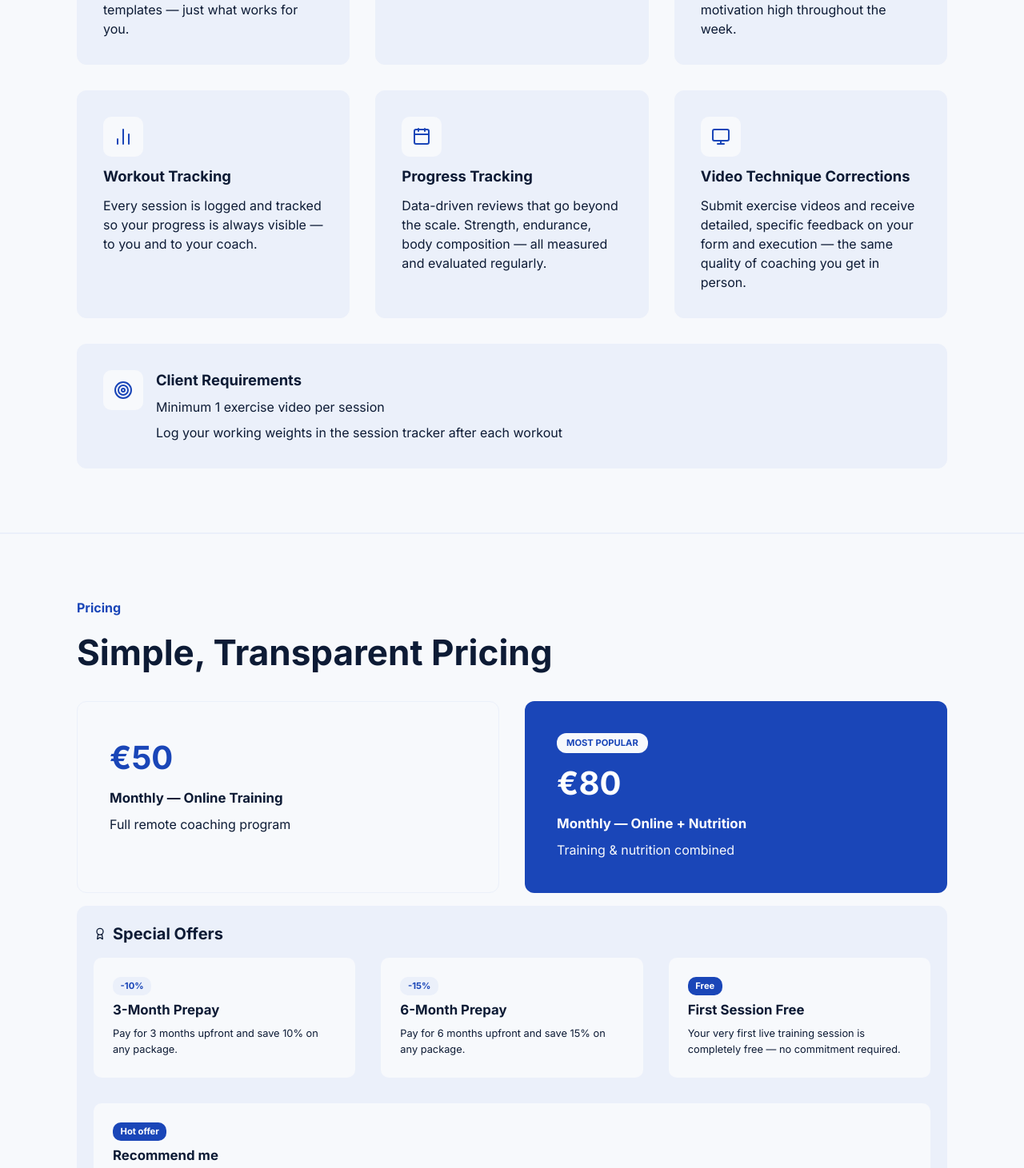
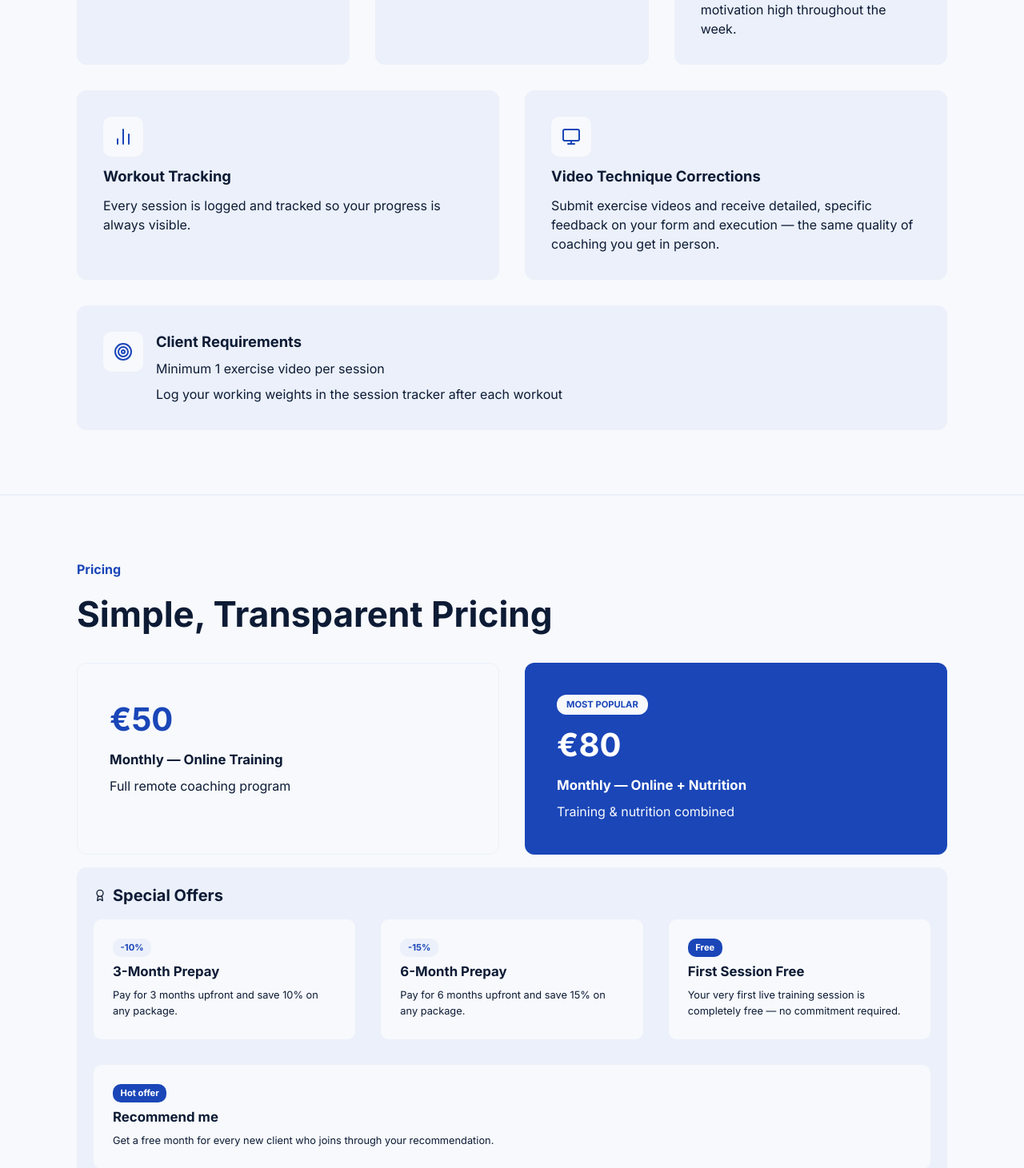
Before and after one commit to George-frontend/trainer-portfolio, a React (Vite) app in the folder trainer-portfolio-2026/: page /programs/remote-coaching in a window 1280 px wide. Shown: the part 1069-2530 px from the top of the page at 80% size. Built offline with nearby package versions, Linux system fonts and the light colour scheme.

Commit message:
change text information for sections

```diff
--- a/trainer-portfolio-2026/src/pages/NutritionGuidance.jsx
+++ b/trainer-portfolio-2026/src/pages/NutritionGuidance.jsx
@@ -189,7 +189,7 @@ const NutritionGuidance = () => {
 
               <span className="offer-name">Recommend me</span>
 
-              <p className="offer-description">You get a free month for every new client you refer.</p>
+              <p className="offer-description">Get a free month for every new client who joins through your recommendation.</p>
             </div>
           </div>
         </div>
--- a/trainer-portfolio-2026/src/pages/OneOnOneCoaching.jsx
+++ b/trainer-portfolio-2026/src/pages/OneOnOneCoaching.jsx
@@ -40,8 +40,7 @@ const OneOnOneCoaching = () => {
             <h3 className="feature-title">First Session Is Free</h3>
 
             <p className="feature-p">
-              Get started with zero risk. Your first training session is on the
-              house — come in, see how it works, and decide from there.
+              Get started with zero risk. See how it works, and decide from there.
             </p>
           </article>
 
@@ -52,8 +51,7 @@ const OneOnOneCoaching = () => {
             <h3 className="feature-title">Flexible Scheduling</h3>
 
             <p className="feature-p">
-              You pick the time that fits your life. Morning, evening, or
-              weekend — sessions are booked around your schedule, not the other way around.
+              You pick the time that fits your life. Sessions are booked around your schedule, not the other way around.
             </p>
           </article>
 
@@ -64,8 +62,7 @@ const OneOnOneCoaching = () => {
             <h3 className="feature-title">Unlimited Sessions</h3>
 
             <p className="feature-p">
-              No session caps or limits. Train as frequently as your program
-              calls for — the focus is your progress, not a session count.
+              No session caps or limits. The focus is your progress, not a session count.
             </p>
           </article>
 
@@ -199,7 +196,7 @@ const OneOnOneCoaching = () => {
 
               <span className="offer-name">Recommend me</span>
 
-              <p className="offer-description">You get a free month for every new client you refer.</p>
+              <p className="offer-description">Get a free month for every new client who joins through your recommendation.</p>
             </div>
           </div>
         </div>
--- a/trainer-portfolio-2026/src/pages/RemoteCoaching.jsx
+++ b/trainer-portfolio-2026/src/pages/RemoteCoaching.jsx
@@ -37,7 +37,7 @@ const RemoteCoaching = () => {
 
             <p className="feature-p">
               Every program is built from scratch around your goals, fitness
-              level, equipment, and schedule. No templates — just what works for you.
+              level, equipment, and schedule.
             </p>
           </article>
 
@@ -73,19 +73,7 @@ const RemoteCoaching = () => {
 
             <p className="feature-p">
               Every session is logged and tracked so your progress is always
-              visible — to you and to your coach.
-            </p>
-          </article>
-
-          <article className="feature-card">
-
-            <span className="feature-icon"><Calendar /></span>
-
-            <h3 className="feature-title">Progress Tracking</h3>
-
-            <p className="feature-p">
-              Data-driven reviews that go beyond the scale. Strength,
-              endurance, body composition — all measured and evaluated regularly.
+              visible.
             </p>
           </article>
 
@@ -188,7 +176,7 @@ const RemoteCoaching = () => {
 
               <span className="offer-name">Recommend me</span>
 
-              <p className="offer-description">You get a free month for every new client you refer.</p>
+              <p className="offer-description">Get a free month for every new client who joins through your recommendation.</p>
             </div>
           </div>
         </div>
```
